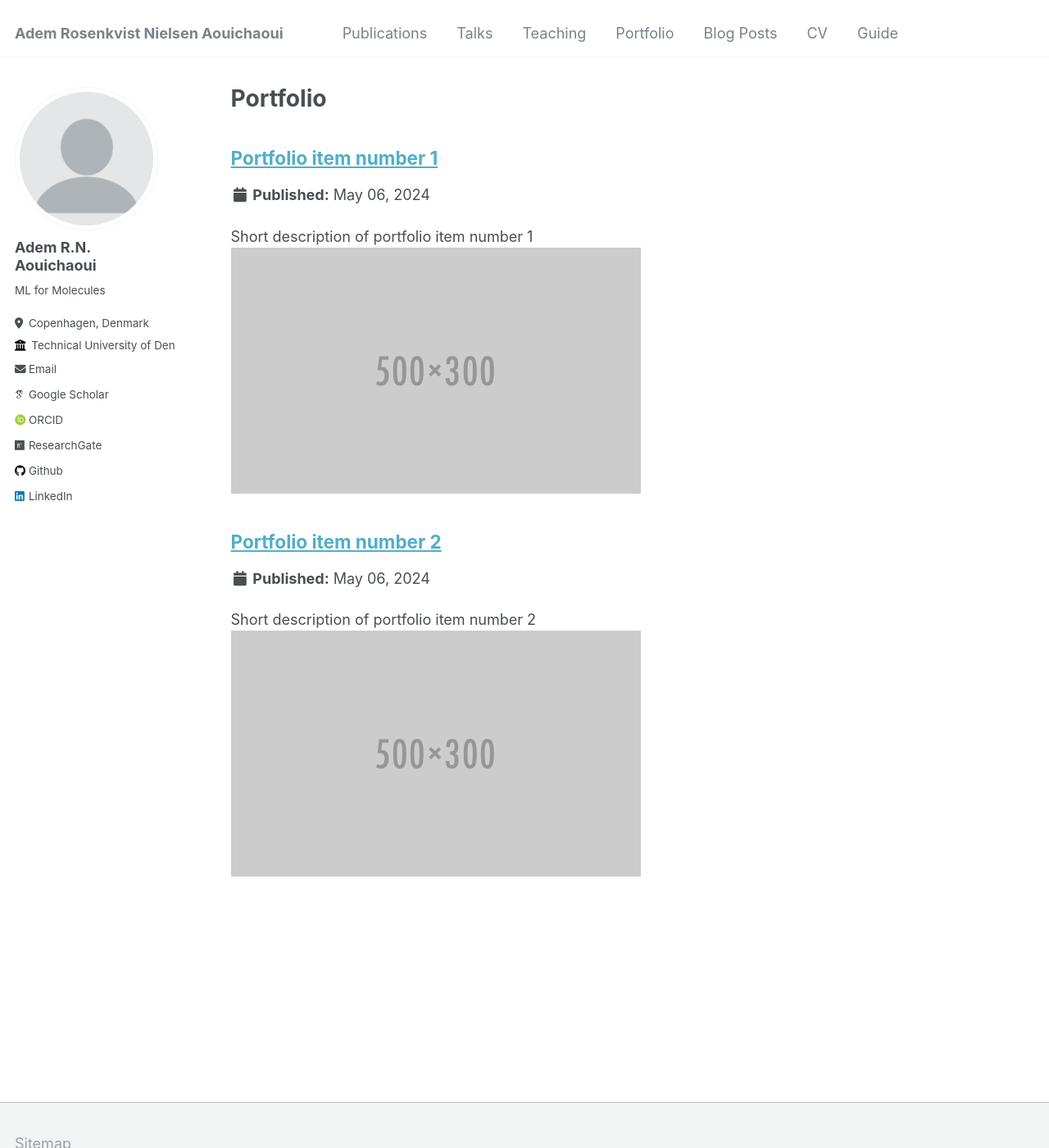
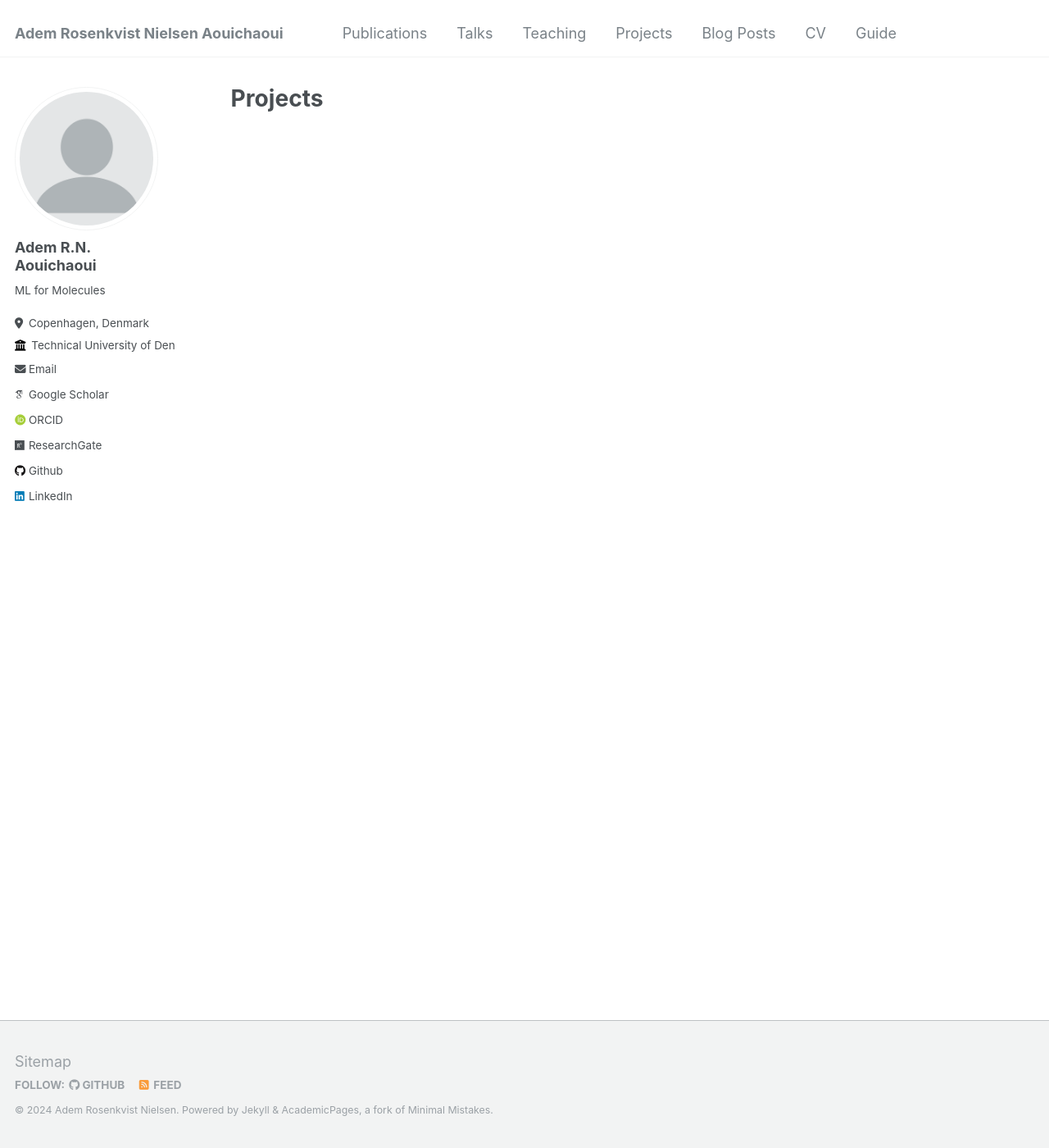
Before and after one commit to arnaou/arnaou.github.io, a Jekyll site: the page built from _pages/projects.html, in a window 1280 px wide and 1400 px high. Shown: the whole window at 82% size. Built offline with Jekyll 4.4.1, drawn with Linux system fonts in a browser that asks for light colours; some web fonts are replaced; some of the changed text lies outside the part shown.

Commit message:
changed most of the settings, should somehow work to get started

```diff
--- a/_config.yml
+++ b/_config.yml
@@ -10,8 +10,8 @@
 locale                   : "en-US"
 title                    : "Adem Rosenkvist Nielsen Aouichaoui"
 title_separator          : "-"
-name                     : &name "Adem "
-description              : &description "Postdoc"
+name                     : &name "Adem Rosenkvist Nielsen"
+description              : &description "my personal website"
 url                      : https://arnaou.github.io # the base hostname & protocol for your site e.g. "https://mmistakes.github.io"
 baseurl                  : "" # the subpath of your site, e.g. "/blog"
 repository               : "arnaou/arnaou.github.io"
@@ -205,7 +205,7 @@ collections:
   publications:
     output: true
     permalink: /:collection/:path/
-  portfolio:
+  projects:
     output: true
     permalink: /:collection/:path/
   talks:
--- a/_data/navigation.yml
+++ b/_data/navigation.yml
@@ -9,8 +9,8 @@ main:
   - title: "Teaching"
     url: /teaching/
 
-  - title: "Portfolio"
-    url: /portfolio/
+  - title: "Projects"
+    url: /projects/
 
   - title: "Blog Posts"
     url: /year-archive/
--- a/_pages/portfolio.html
+++ b/_pages/projects.html
@@ -1,13 +1,13 @@
 ---
 layout: archive
-title: "Portfolio"
-permalink: /portfolio/
+title: "Projects"
+permalink: /projects/
 author_profile: true
 ---
 
 {% include base_path %}
 
 
-{% for post in site.portfolio %}
+{% for post in site.projects %}
   {% include archive-single.html %}
 {% endfor %}
```
